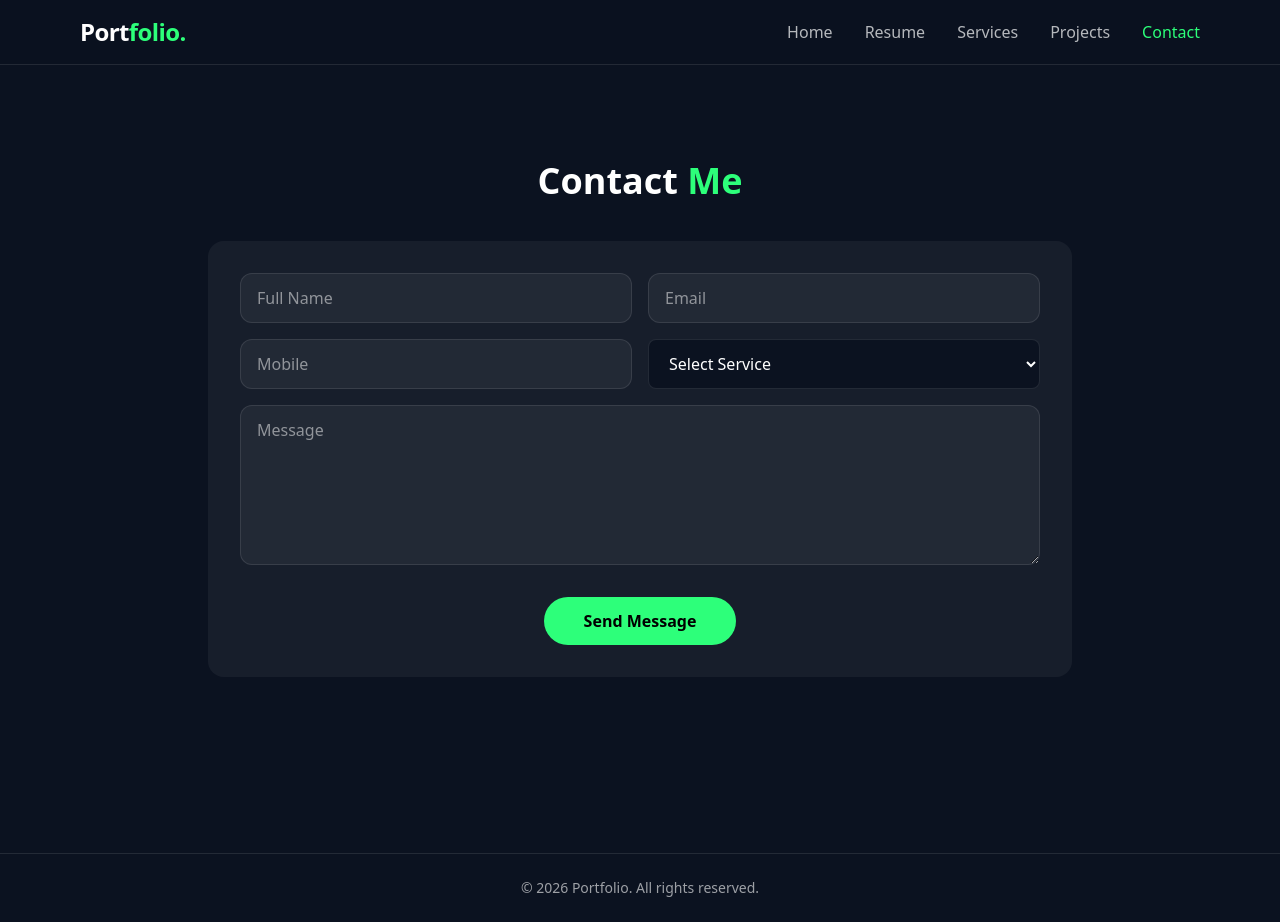
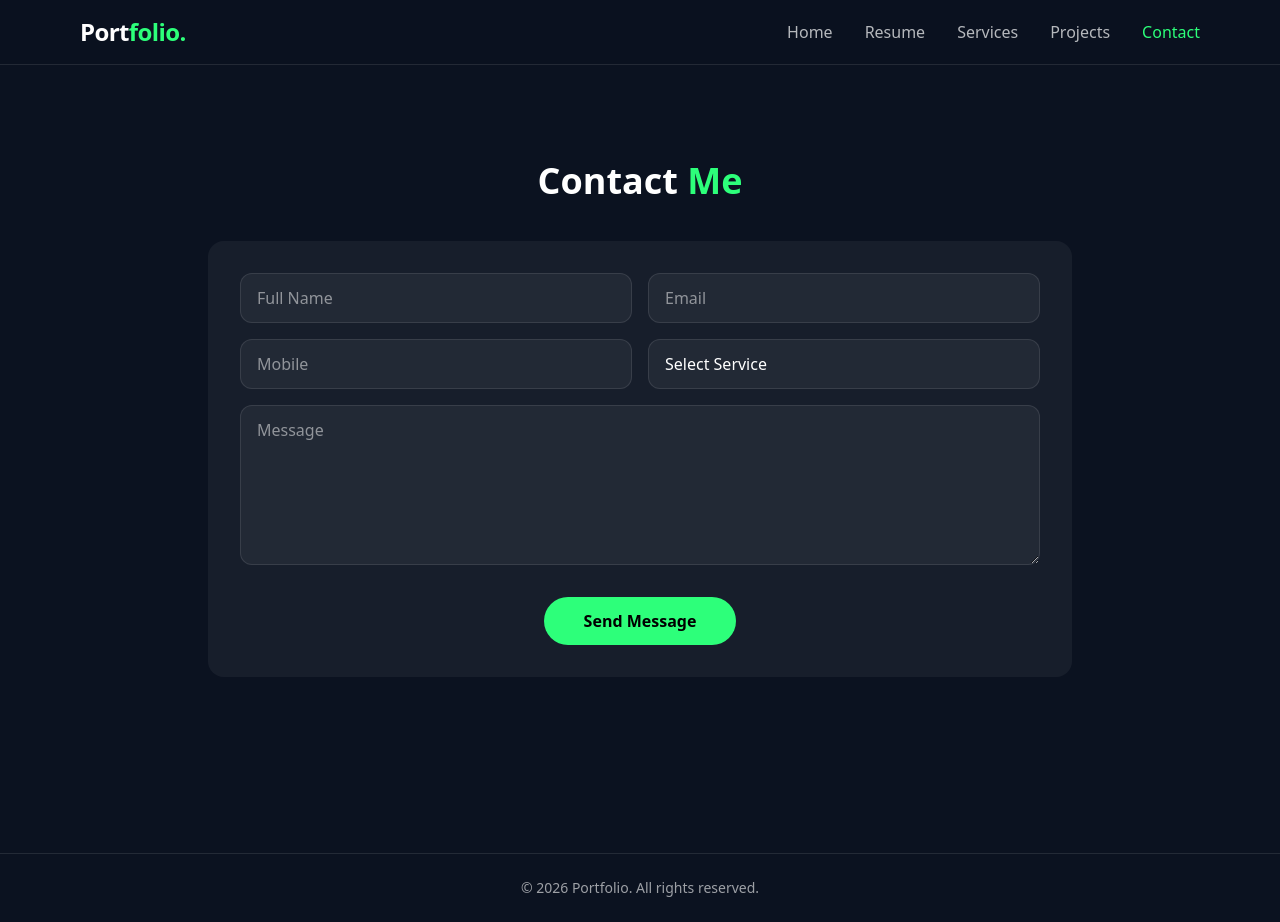
Before and after one commit to sameepabadhuge/react-portfolio, a React (Vite) app: page /contact in a window 1280 px wide. Built offline with nearby package versions, Linux system fonts and the light colour scheme.

Commit message:
modify about page and contact page

```diff
--- a/src/pages/About.jsx
+++ b/src/pages/About.jsx
@@ -29,7 +29,7 @@ const certificates = [
 
 const experiences = [
   {
-    title: "Software Developer (Multiple Roles)",
+    title: "Software Developer",
     org: "University / Personal Projects",
     bullets: [
       "Frontend Developer: Built responsive and user-friendly interfaces using React and modern CSS",
@@ -179,13 +179,13 @@ export default function Resume() {
           {/* New compact profile + contact cards */}
           <div className="space-y-6 mt-6">
             <div className="rounded-xl bg-white/5 p-6 border border-white/10">
-              <h3 className="text-xl font-semibold text-white">About me</h3>
+
               <p className="mt-3 text-white/80">
-                BICT undergraduate passionate about DevOps, cloud computing, and building secure, automated systems.
+                BICT undergraduate with a strong passion for full-stack development and building real-world web and mobile applications.
               </p>
               <div className="mt-4 space-y-2 text-white/70 text-sm">
-                <p><span className="text-white">Name:</span> <span className="font-semibold">Ayesha Lakshan</span></p>
-                <p><span className="text-white">Experience:</span> <span className="font-semibold">23 Years old</span></p>
+                <p><span className="text-white">Name:</span> <span className="font-semibold">Sameepa Badhuge</span></p>
+                <p><span className="text-white">Experience:</span> <span className="font-semibold">22 Years old</span></p>
                 <p><span className="text-white">Nationality:</span> <span className="font-semibold">Sri Lankan</span></p>
               </div>
             </div>
@@ -193,8 +193,8 @@ export default function Resume() {
             <div className="rounded-xl bg-white/5 p-6 border border-white/10">
               <h3 className="text-xl font-semibold text-white">Contact</h3>
               <div className="mt-3 space-y-2 text-white/70 text-sm">
-                <p><span className="text-white">Phone:</span> <span className="font-semibold">070-5049567</span></p>
-                <p><span className="text-white">Email:</span> <span className="font-semibold">ayeshalakshan00@gmail.com</span></p>
+                <p><span className="text-white">Phone:</span> <span className="font-semibold">070-2256830</span></p>
+                <p><span className="text-white">Email:</span> <span className="font-semibold">sameepabadhuge2003@gmail.com</span></p>
                 <p><span className="text-white">Languages:</span> <span className="font-semibold">English, Sinhala</span></p>
               </div>
             </div>
--- a/src/pages/Contact.jsx
+++ b/src/pages/Contact.jsx
@@ -70,13 +70,13 @@ export default function Contact() {
           />
 
           <select
-            className="input bg-[#0b1220] text-white border border-white/10 rounded-lg px-4 py-2 focus:outline-none focus:border-[#2DFF7A]"
+            className="input appearance-none cursor-pointer"
             name="subject"
             required
           >
-            <option value="">Select Service</option>
+            <option value="" className="bg-[#0b1220]">Select Service</option>
             {services.map((service) => (
-              <option key={service} value={service}>
+              <option key={service} value={service} className="bg-[#0b1220]">
                 {service}
               </option>
             ))}
```
